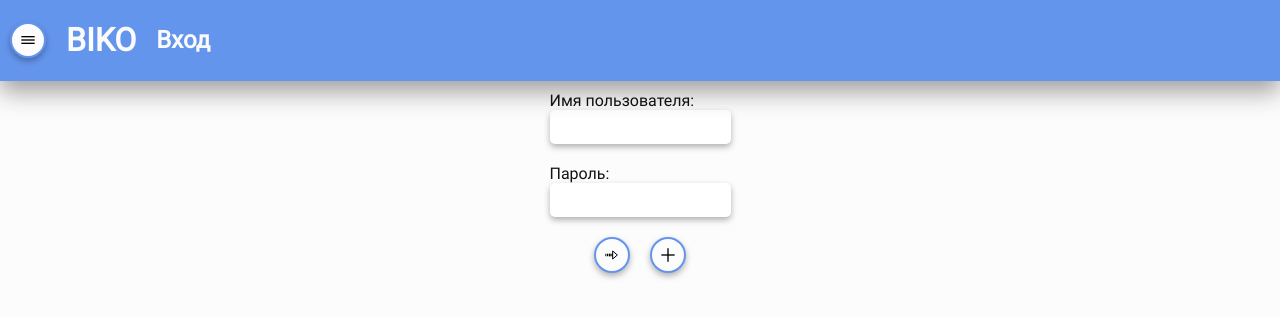
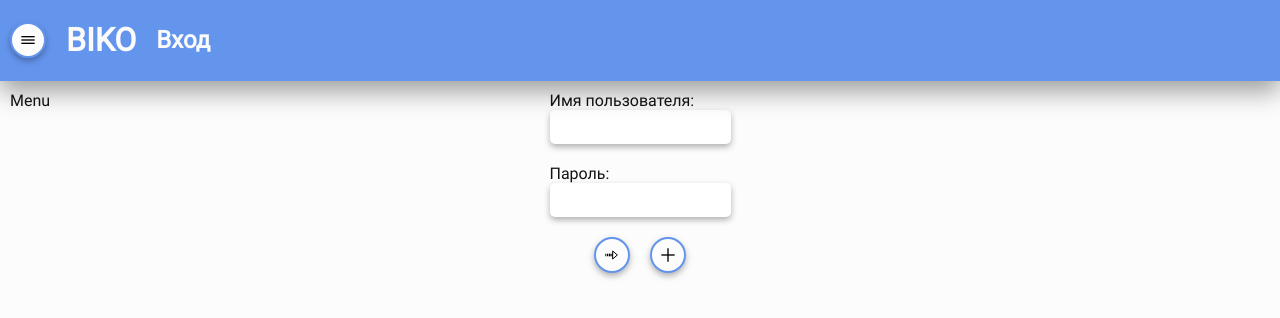
Before and after one commit to Vlad1m1ru5/BiKo-exchanger-ui-ssr, a React app: page /login in a window 1280 px wide. Both pictures are taken after a click on the button 28 px from the left and 40 px from the top of the page. Shown: the top 318 px of the page. Built offline with nearby package versions, Linux system fonts and the light colour scheme.

Commit message:
menu
sidebar menu

```diff
--- a/src/client/components/page.tsx
+++ b/src/client/components/page.tsx
@@ -1,7 +1,7 @@
 import styled from "styled-components";
 
 const Page = styled.div`
-
+  position: relative;
 `
 
 export default Page
--- /dev/null
+++ b/src/client/components/sidebar.tsx
@@ -0,0 +1,9 @@
+import styled from 'styled-components'
+
+const Sidebar = styled.div<{ isVisible: boolean, theme: Theme }>`
+  position: absolute;
+  margin: ${({ theme }) => theme.atom.margin};
+  visibility: ${({ isVisible }) => isVisible ? 'visible' : 'hidden'};
+`
+
+export default Sidebar
--- a/src/client/pages/login.tsx
+++ b/src/client/pages/login.tsx
@@ -3,7 +3,8 @@ import Group from 'client/components/group'
 import Icon from 'client/components/icon'
 import LabeledInput from 'client/components/labeled-input'
 import Page from 'client/components/page'
-import React, { useState } from 'react';
+import React, { useState } from 'react'
+import SidebarMenu from 'client/templates/sidebar-menu'
 import Title from 'client/components/title'
 import TopbarMenu from 'client/templates/topbar-menu'
 import actions from 'store/actions'
@@ -105,6 +106,7 @@ const Login: React.FC<Props> = ({
       <TopbarMenu>
         <h2>Вход</h2>
       </TopbarMenu>
+      <SidebarMenu />
       <Group direction='column'>
         <LabeledInput
           isInvalid={inputName.isInvalid}
--- /dev/null
+++ b/src/client/templates/sidebar-menu.tsx
@@ -0,0 +1,19 @@
+import React from 'react'
+import Sidebar from 'client/components/sidebar'
+import { connect } from 'react-redux'
+
+interface Props {
+  isOpenMenu: boolean
+}
+
+const SidebarMenu: React.FC<Props> = ({ isOpenMenu }) => (
+  <Sidebar isVisible={isOpenMenu}>
+    Menu
+  </Sidebar>
+)
+
+const mapStateToProps = ({ isOpenMenu }: Store) => ({
+  isOpenMenu
+})
+
+export default connect(mapStateToProps)(SidebarMenu)
--- a/src/client/templates/topbar-menu.tsx
+++ b/src/client/templates/topbar-menu.tsx
@@ -5,12 +5,21 @@ import React from 'react'
 import Title from 'client/components/title'
 import Topbar from 'client/components/topbar'
 import srcHamburger from 'assets/icons/Hamburger.svg'
+import actions from 'store/actions'
+import { connect } from 'react-redux'
 
-const TopbarMenu: React.FC = ({ children}) => (
+interface Props {
+  setIsOpenMenu: any
+}
+
+const TopbarMenu: React.FC<Props> = ({
+  children,
+  setIsOpenMenu
+}) => (
   <Topbar>
     <Group direction='row'>
       <Title title='Меню'>
-        <Button onClick={() => {}}>
+        <Button onClick={setIsOpenMenu}>
         <Icon src={srcHamburger} />
         </Button>
       </Title>
@@ -22,4 +31,8 @@ const TopbarMenu: React.FC = ({ children}) => (
   </Topbar>
 )
 
-export default TopbarMenu
+const mapDispatchToProps = {
+  setIsOpenMenu: actions.setIsOpenMenu
+}
+
+export default connect(null, mapDispatchToProps)(TopbarMenu)
--- a/src/store/actions.ts
+++ b/src/store/actions.ts
@@ -3,11 +3,13 @@ const createAction: ActionCreator = <T extends string, P>(type: T, payload: P) =
 )
 
 const setAuthority = (credentials: Credentials) => createAction('SET_AUTHORITY', 'user')
+const setIsOpenMenu = () => createAction('SET_IS_OPEN_MENU')
 const setUserName = (userName: string) => createAction('SET_USER_NAME', userName);
 const setUserPassword = (userPassword: string) => createAction('SET_USER_PASSWORD', userPassword)
 
 export default {
   setAuthority,
+  setIsOpenMenu,
   setUserName,
   setUserPassword
 };
--- a/src/store/reducer.ts
+++ b/src/store/reducer.ts
@@ -5,6 +5,7 @@ type Actions = ActionCombine<typeof actions>
 
 const initialState: Store = {
   authority: '',
+  isOpenMenu: false,
   userName: '',
   userPassword: ''
 };
@@ -18,6 +19,11 @@ const reducer: Reducer<Store, Actions> = (state = initialState, action) => {
         ...state,
         authority: payload
       }
+      case 'SET_IS_OPEN_MENU':
+        return {
+          ...state,
+          isOpenMenu: !state.isOpenMenu
+        }
     case 'SET_USER_NAME':
       return {
         ...state,
--- a/src/types/store.d.ts
+++ b/src/types/store.d.ts
@@ -19,6 +19,7 @@ type ActionCombine<A extends ActionCreators> = ReturnType<A[keyof A]>
 
 interface Store {
   authority: string
+  isOpenMenu: boolean
   userName: string
   userPassword: string
 }
```
